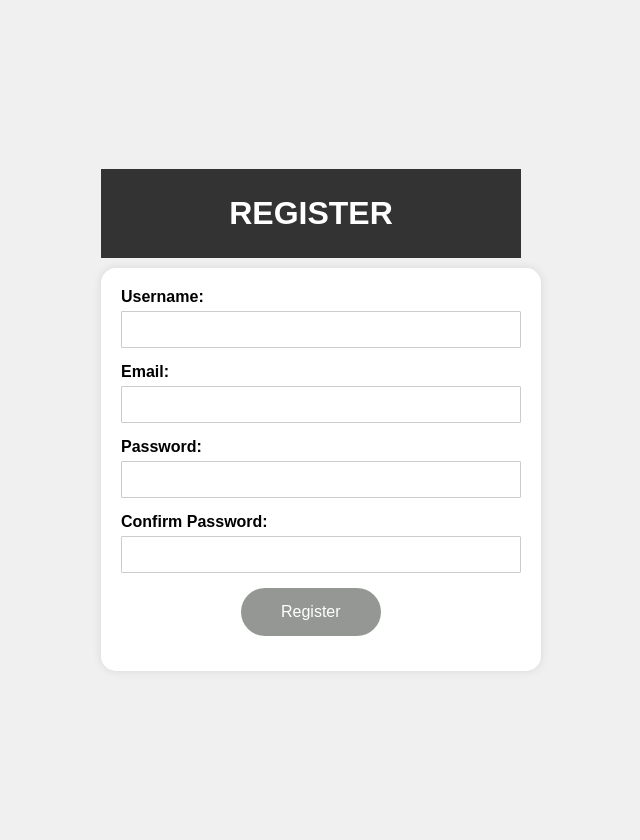
After one commit to vish0290/E-Commerce, a FastAPI app: page /add_user in a window 1280 px wide. The commit adds this page. Shown: the whole page, without its empty margins (329-969 px from the left). Run offline with FastAPI, Linux system fonts and the light colour scheme.

Commit message:
user register added

```diff
--- a/app/templates/user_landing.html
+++ b/app/templates/user_landing.html
@@ -23,7 +23,7 @@
             <div class="d-flex ms-auto">
                 {% if not user %}
                     <li class="nav-item">
-                        <a class="btn btn-outline-success me-2" href="/user_register" role="button">Sign Up</a>
+                        <a class="btn btn-outline-success me-2" href="/add_user" role="button">Sign Up</a>
                     </li>
                     <li class="nav-item">
                         <a class="btn btn-outline-success" href="/user_login" role="button">Sign In</a>
--- /dev/null
+++ b/app/templates/user_register.html
@@ -0,0 +1,151 @@
+<!DOCTYPE html>
+<html lang="en">
+<head>
+    <meta charset="UTF-8">
+    <meta name="viewport" content="width=device-width, initial-scale=1.0">
+    <title>User Register</title>
+
+    <style>
+        /* CSS styles for the registration form */
+        body {
+            font-family: Arial, sans-serif;
+            background-color: #f0f0f0;
+            margin: 0;
+            padding: 20px;
+            display: flex;
+            justify-content: center;
+            align-items: center;
+            height: 100vh;
+        }
+
+        .container {
+            width: 420px;
+        }
+
+        .header {
+            text-align: center;
+            background-color: #333;
+            color: #fff;
+            padding: 5px;
+            margin-bottom: 10px;
+        }
+
+        .form-container {
+            background-color: #fff;
+            padding: 20px;
+            border-radius: 15px;
+            box-shadow: 0 0 10px rgba(0, 0, 0, 0.1);
+            width: 100%;
+            max-width: 400px;
+            display: flex;
+            flex-direction: column;
+            justify-content: space-between;
+        }
+
+        .form-container form {
+            width: 100%;
+        }
+
+        .form-group {
+            margin-bottom: 15px;
+        }
+
+        .form-group label {
+            display: block;
+            font-weight: bold;
+            margin-bottom: 5px;
+        }
+
+        .form-group input[type="text"],
+        .form-group input[type="email"],
+        .form-group input[type="password"] {
+            width: 100%;
+            padding: 10px;
+            border: 1px solid #ccc;
+            border-radius: 1px;
+            box-sizing: border-box;
+        }
+
+        .form-group input[type="submit"] {
+            background-color: #5658569f;
+            color: white;
+            padding: 15px 40px;
+            border: none;
+            border-radius: 50px;
+            cursor: pointer;
+            font-size: 16px;
+            align-self: center;
+            width: fit-content;
+            margin-left: 120px;
+        }
+
+        .form-group input[type="submit"]:hover {
+            background-color: #45a049;
+        }
+
+        /* Error message style */
+        .error-message {
+            color: red;
+            font-size: 14px;
+            margin-top: 5px;
+        }
+    </style>
+</head>
+<body>
+    <div class="container">
+        <div class="header">
+            <h1>REGISTER</h1>
+        </div>
+        {% if message %}
+        <div class="alert">
+            <span class="closebtn" onclick="this.parentElement.style.display='none';">&times;</span>
+            {{ message }}
+          </div>
+          {% endif %}
+        <div class="form-container">
+            <form action="/add_user" id="registrationForm" method="post" onsubmit="return validateForm()">
+                <div class="form-group">
+                    <label for="name">Username:</label>
+                    <input type="text" id="name" name="name" required>
+                </div>
+
+                <div class="form-group">
+                    <label for="email">Email:</label>
+                    <input type="email" id="email" name="email" required>
+                </div>
+
+                <div class="form-group">
+                    <label for="password">Password:</label>
+                    <input type="password" id="password" name="password" required>
+                </div>
+
+                <div class="form-group">
+                    <label for="confirmPassword">Confirm Password:</label>
+                    <input type="password" id="confirmPassword" name="confirmPassword" required>
+                    <div id="passwordError" class="error-message"></div>
+                </div>
+
+                <div class="form-group">
+                    <input type="submit" value="Register">
+                </div>
+            </form>
+        </div>
+    </div>
+
+    <script>
+        function validateForm() {
+            var password = document.getElementById("password").value;
+            var confirmPassword = document.getElementById("confirmPassword").value;
+            var passwordError = document.getElementById("passwordError");
+
+            if (password !== confirmPassword) {
+                passwordError.textContent = "Passwords do not match";
+                return false;
+            } else {
+                passwordError.textContent = "";
+                return true;
+            }
+        }
+    </script>
+</body>
+</html>
```
Also changed, not shown: app/routes/users.py (+13 -1 lines).
